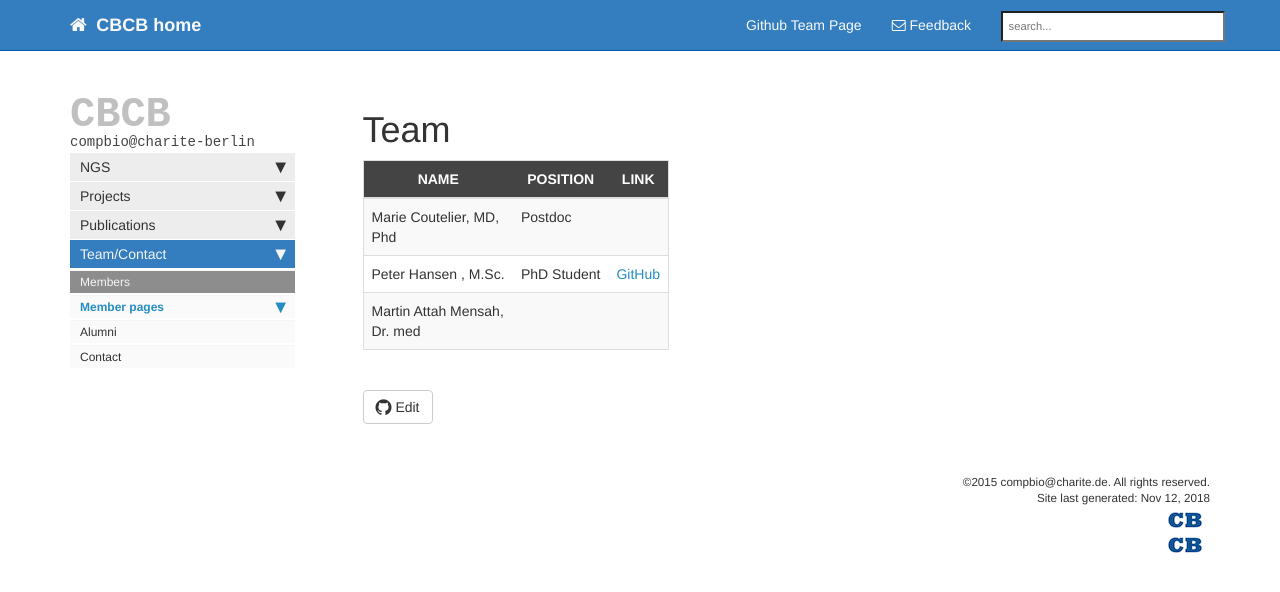
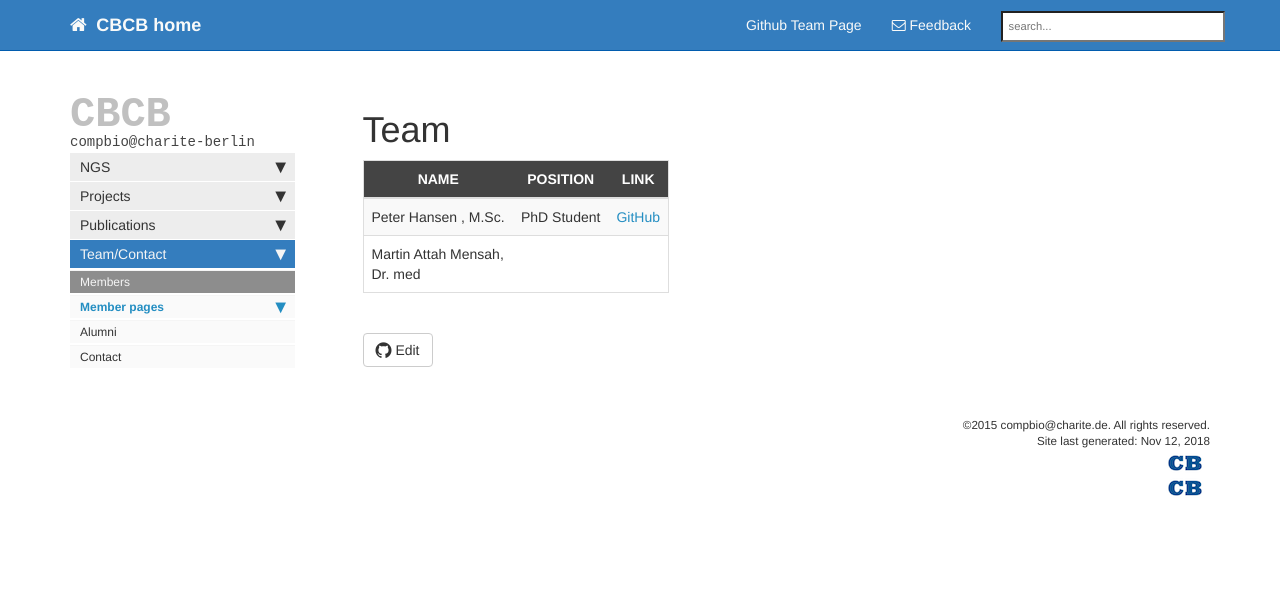
Before and after one commit to charite/charite.github.io, a Jekyll site: the page built from team.md, in a window 1280 px wide. Shown: the top 592 px of the page. Built offline with Jekyll 4.4.1, drawn with Linux system fonts in a browser that asks for light colours; nearby versions of some CDN libraries; library files that are not in the unit come from our copies; comment, search, counter and statistics services are not loaded.

Commit message:
marie left

```diff
--- a/team.md
+++ b/team.md
@@ -5,6 +5,5 @@ title: Team
 
 Name                                | Position        | Link
 ------------------------------------|-----------------|-----------------
-Marie Coutelier, MD, Phd            | Postdoc         |
 Peter Hansen , M.Sc.                | PhD Student     | [GitHub](https://github.com/hansenp)
 Martin Attah Mensah, Dr. med        |                 |
```
